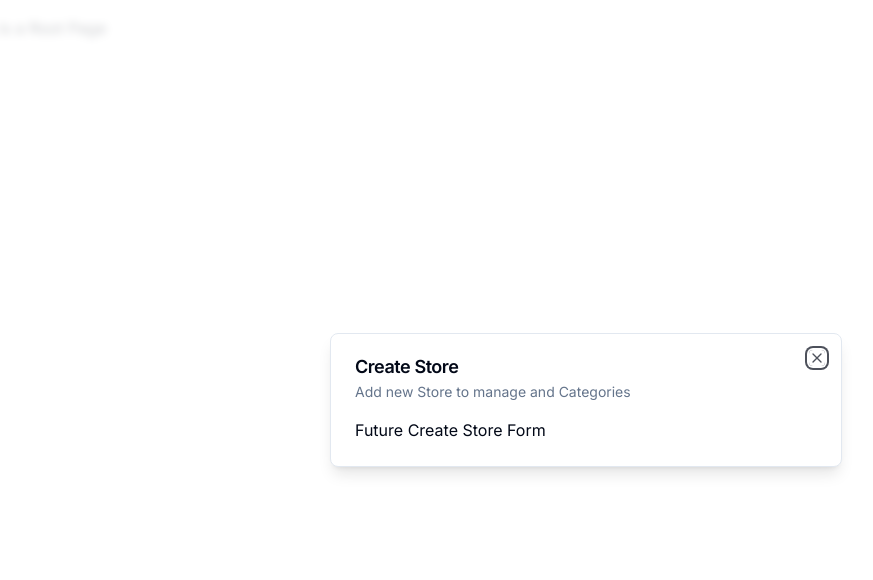
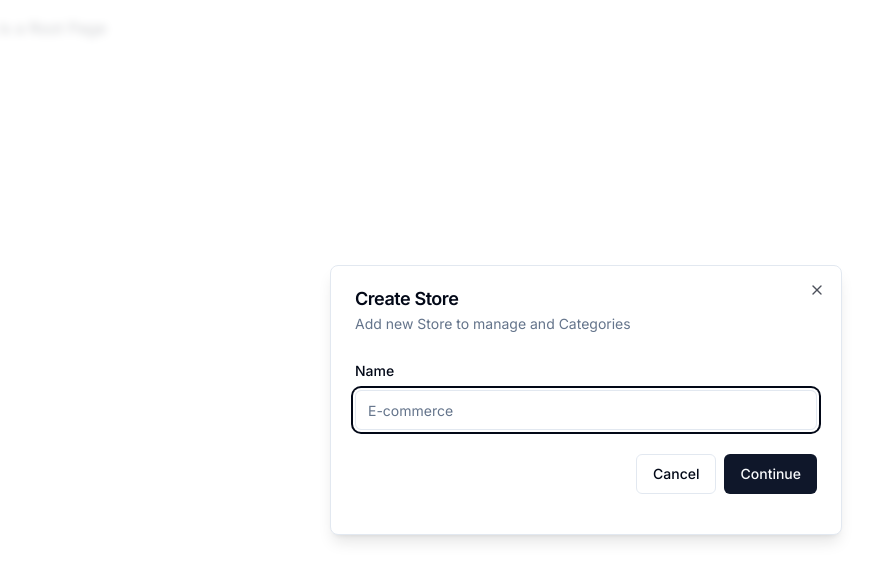
Before and after one commit to ezoltech/ecommerce-admin, a Next.js app: page / in a window 1280 px wide. Shown: the top 580 px of the page, without its empty margins (54-927 px from the left). Built offline with nearby package versions, Linux system fonts and the light colour scheme.

Commit message:
configured-prisma

```diff
--- a/app/layout.tsx
+++ b/app/layout.tsx
@@ -15,6 +15,7 @@
 }: {
   children: React.ReactNode
 }) {
+
   return (
     <ClerkProvider>
     <html lang="en">
--- a/components/modals/store-modal.tsx
+++ b/components/modals/store-modal.tsx
@@ -1,14 +1,57 @@
 'use client';
 
-
+import * as z from 'zod'
 import { useStoreModal } from "@/hooks/use-store-modal";
 import { Modal } from "@/components/ui/modal";
-
+import { useForm } from 'react-hook-form';
+import {zodResolver} from '@hookform/resolvers/zod';
+import { Form, FormControl, FormField, FormItem, FormLabel, FormMessage } from '@/components/ui/form';
+import { Input } from '@/components/ui/input';
+import { Button } from '@/components/ui/button';
+const formSchema = z.object({
+    name: z.string().min(1),
+})
 export const StoreModal = () => {
     const StoreModal = useStoreModal();
+
+    const form  = useForm<z.infer<typeof formSchema>>({
+        resolver: zodResolver(formSchema),
+        defaultValues:{
+            name: "",
+        }
+    })
+
+    const onSubmit =async (values: z.infer<typeof formSchema>) => {
+        console.log(values);
+    }
     return(
     <Modal title="Create Store" description="Add new Store to manage and Categories" isOpen={StoreModal.isOpen} onClose={StoreModal.onClose}>
-        Future Create Store Form
+       <div>
+       <div className="space-y-4 py-2 pb-4">
+          <Form {...form}>
+            <form onSubmit={form.handleSubmit(onSubmit)}>
+                <FormField
+                control={form.control}
+                name="name"
+                render={({field}) => (
+                    <FormItem>
+                        <FormLabel>Name</FormLabel>
+                        <FormControl>
+                            <Input placeholder='E-commerce ' {...field}/>
+                        </FormControl>
+                        <FormMessage />
+                    </FormItem>
+                )}
+                >
+                </FormField>
+                <div className="pt-6 space-x-2 flex items-center justify-end">
+                        <Button variant="outline" onClick={StoreModal.onClose}>Cancel</Button>
+                        <Button type='submit'>Continue</Button>
+                </div>
+            </form>
+          </Form>
+       </div>
+       </div>
     </Modal>
     );
 }
--- /dev/null
+++ b/components/ui/form.tsx
@@ -0,0 +1,176 @@
+import * as React from "react"
+import * as LabelPrimitive from "@radix-ui/react-label"
+import { Slot } from "@radix-ui/react-slot"
+import {
+  Controller,
+  ControllerProps,
+  FieldPath,
+  FieldValues,
+  FormProvider,
+  useFormContext,
+} from "react-hook-form"
+
+import { cn } from "@/lib/utils"
+import { Label } from "@/components/ui/label"
+
+const Form = FormProvider
+
+type FormFieldContextValue<
+  TFieldValues extends FieldValues = FieldValues,
+  TName extends FieldPath<TFieldValues> = FieldPath<TFieldValues>
+> = {
+  name: TName
+}
+
+const FormFieldContext = React.createContext<FormFieldContextValue>(
+  {} as FormFieldContextValue
+)
+
+const FormField = <
+  TFieldValues extends FieldValues = FieldValues,
+  TName extends FieldPath<TFieldValues> = FieldPath<TFieldValues>
+>({
+  ...props
+}: ControllerProps<TFieldValues, TName>) => {
+  return (
+    <FormFieldContext.Provider value={{ name: props.name }}>
+      <Controller {...props} />
+    </FormFieldContext.Provider>
+  )
+}
+
+const useFormField = () => {
+  const fieldContext = React.useContext(FormFieldContext)
+  const itemContext = React.useContext(FormItemContext)
+  const { getFieldState, formState } = useFormContext()
+
+  const fieldState = getFieldState(fieldContext.name, formState)
+
+  if (!fieldContext) {
+    throw new Error("useFormField should be used within <FormField>")
+  }
+
+  const { id } = itemContext
+
+  return {
+    id,
+    name: fieldContext.name,
+    formItemId: `${id}-form-item`,
+    formDescriptionId: `${id}-form-item-description`,
+    formMessageId: `${id}-form-item-message`,
+    ...fieldState,
+  }
+}
+
+type FormItemContextValue = {
+  id: string
+}
+
+const FormItemContext = React.createContext<FormItemContextValue>(
+  {} as FormItemContextValue
+)
+
+const FormItem = React.forwardRef<
+  HTMLDivElement,
+  React.HTMLAttributes<HTMLDivElement>
+>(({ className, ...props }, ref) => {
+  const id = React.useId()
+
+  return (
+    <FormItemContext.Provider value={{ id }}>
+      <div ref={ref} className={cn("space-y-2", className)} {...props} />
+    </FormItemContext.Provider>
+  )
+})
+FormItem.displayName = "FormItem"
+
+const FormLabel = React.forwardRef<
+  React.ElementRef<typeof LabelPrimitive.Root>,
+  React.ComponentPropsWithoutRef<typeof LabelPrimitive.Root>
+>(({ className, ...props }, ref) => {
+  const { error, formItemId } = useFormField()
+
+  return (
+    <Label
+      ref={ref}
+      className={cn(error && "text-destructive", className)}
+      htmlFor={formItemId}
+      {...props}
+    />
+  )
+})
+FormLabel.displayName = "FormLabel"
+
+const FormControl = React.forwardRef<
+  React.ElementRef<typeof Slot>,
+  React.ComponentPropsWithoutRef<typeof Slot>
+>(({ ...props }, ref) => {
+  const { error, formItemId, formDescriptionId, formMessageId } = useFormField()
+
+  return (
+    <Slot
+      ref={ref}
+      id={formItemId}
+      aria-describedby={
+        !error
+          ? `${formDescriptionId}`
+          : `${formDescriptionId} ${formMessageId}`
+      }
+      aria-invalid={!!error}
+      {...props}
+    />
+  )
+})
+FormControl.displayName = "FormControl"
+
+const FormDescription = React.forwardRef<
+  HTMLParagraphElement,
+  React.HTMLAttributes<HTMLParagraphElement>
+>(({ className, ...props }, ref) => {
+  const { formDescriptionId } = useFormField()
+
+  return (
+    <p
+      ref={ref}
+      id={formDescriptionId}
+      className={cn("text-sm text-muted-foreground", className)}
+      {...props}
+    />
+  )
+})
+FormDescription.displayName = "FormDescription"
+
+const FormMessage = React.forwardRef<
+  HTMLParagraphElement,
+  React.HTMLAttributes<HTMLParagraphElement>
+>(({ className, children, ...props }, ref) => {
+  const { error, formMessageId } = useFormField()
+  const body = error ? String(error?.message) : children
+
+  if (!body) {
+    return null
+  }
+
+  return (
+    <p
+      ref={ref}
+      id={formMessageId}
+      className={cn("text-sm font-medium text-destructive", className)}
+      {...props}
+    >
+      {body}
+    </p>
+  )
+})
+FormMessage.displayName = "FormMessage"
+
+export {
+  useFormField,
+  Form,
+  FormItem,
+  FormLabel,
+  FormControl,
+  FormDescription,
+  FormMessage,
+  FormField,
+}
--- /dev/null
+++ b/components/ui/input.tsx
@@ -0,0 +1,25 @@
+import * as React from "react"
+
+import { cn } from "@/lib/utils"
+
+export interface InputProps
+  extends React.InputHTMLAttributes<HTMLInputElement> {}
+
+const Input = React.forwardRef<HTMLInputElement, InputProps>(
+  ({ className, type, ...props }, ref) => {
+    return (
+      <input
+        type={type}
+        className={cn(
+          "flex h-10 w-full rounded-md border border-input bg-background px-3 py-2 text-sm ring-offset-background file:border-0 file:bg-transparent file:text-sm file:font-medium placeholder:text-muted-foreground focus-visible:outline-none focus-visible:ring-2 focus-visible:ring-ring focus-visible:ring-offset-2 disabled:cursor-not-allowed disabled:opacity-50",
+          className
+        )}
+        ref={ref}
+        {...props}
+      />
+    )
+  }
+)
+Input.displayName = "Input"
+
+export { Input }
--- /dev/null
+++ b/components/ui/label.tsx
@@ -0,0 +1,26 @@
+"use client"
+
+import * as React from "react"
+import * as LabelPrimitive from "@radix-ui/react-label"
+import { cva, type VariantProps } from "class-variance-authority"
+
+import { cn } from "@/lib/utils"
+
+const labelVariants = cva(
+  "text-sm font-medium leading-none peer-disabled:cursor-not-allowed peer-disabled:opacity-70"
+)
+
+const Label = React.forwardRef<
+  React.ElementRef<typeof LabelPrimitive.Root>,
+  React.ComponentPropsWithoutRef<typeof LabelPrimitive.Root> &
+    VariantProps<typeof labelVariants>
+>(({ className, ...props }, ref) => (
+  <LabelPrimitive.Root
+    ref={ref}
+    className={cn(labelVariants(), className)}
+    {...props}
+  />
+))
+Label.displayName = LabelPrimitive.Root.displayName
+
+export { Label }
```
Also changed, not shown: lib/prismadb.ts (added, +10 -0 lines), package.json (+8 -0 lines), 2 other files (tests, documents, lock files or other folders).
